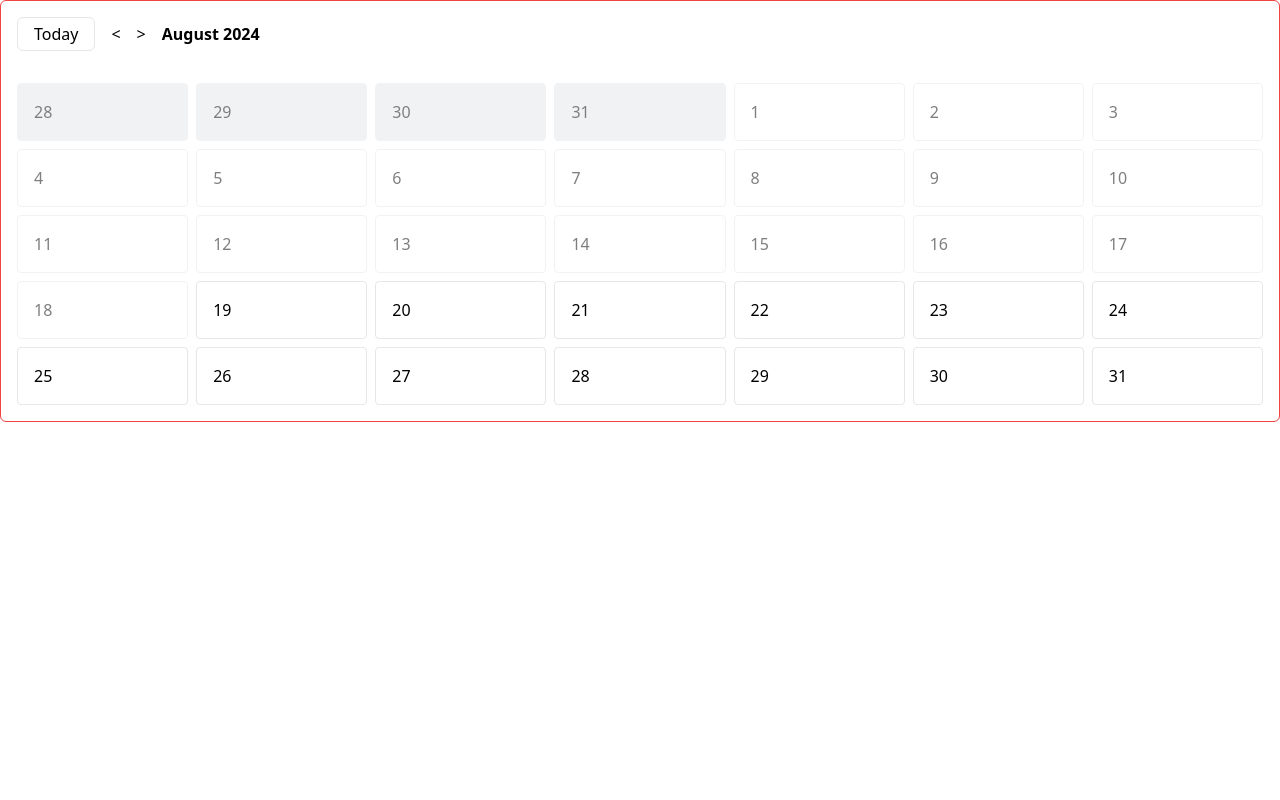
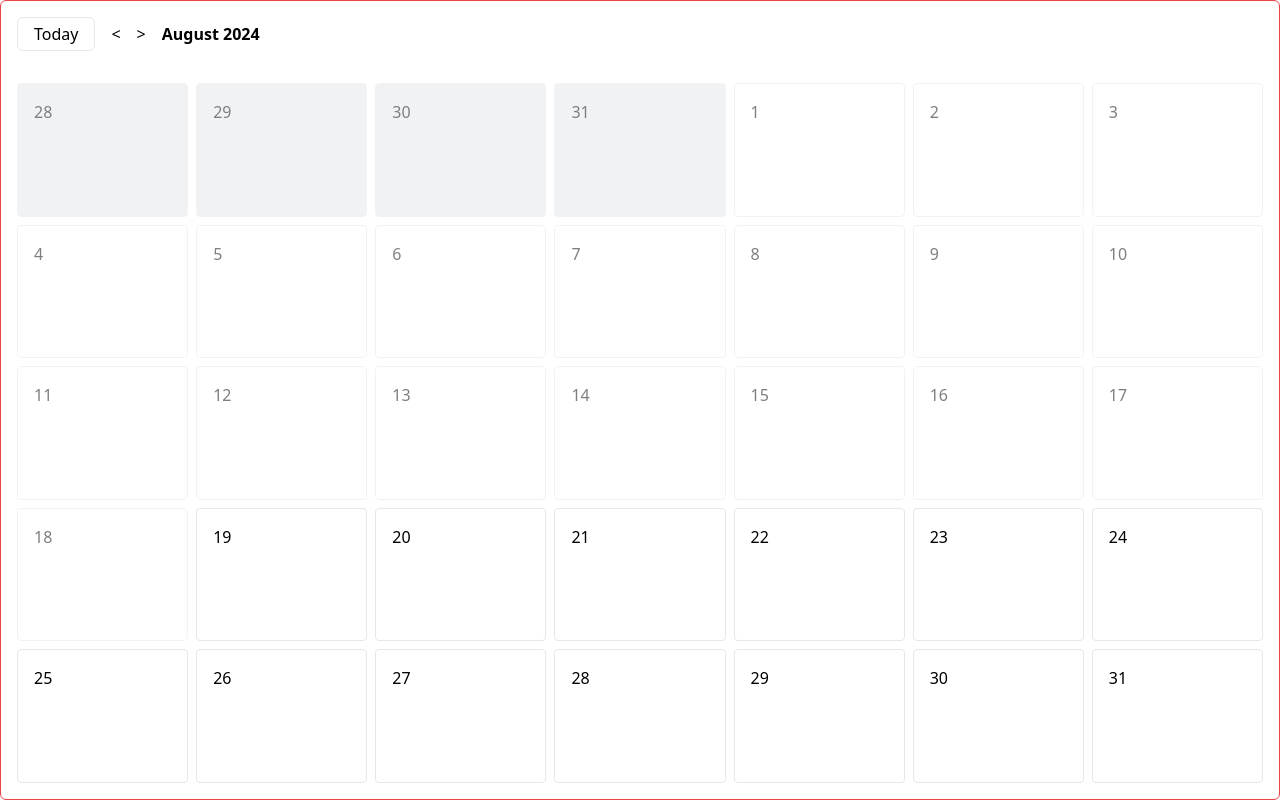
Before and after one commit to ScaxCodes/cc-calendar, a React (Vite) app: page / in a window 1280 px wide. Built offline with nearby package versions, Linux system fonts and the light colour scheme.

Commit message:
Add vertical growth to calendar items to fill screen

```diff
--- a/src/components/Calendar.tsx
+++ b/src/components/Calendar.tsx
@@ -18,7 +18,7 @@ export function Calendar() {
   const [currentMonth, setCurrentMonth] = useState(new Date());
 
   return (
-    <div className="m-auto max-w-[1500px] rounded-md border border-red-500">
+    <div className="m-auto flex h-screen max-w-[1500px] flex-col rounded-md border border-red-500">
       <Navigation
         currentMonth={currentMonth}
         setCurrentMonth={setCurrentMonth}
@@ -73,8 +73,8 @@ function Month({ currentMonth }: { currentMonth: Date }) {
   }
 
   return (
-    <main className="p-4">
-      <div className="grid grid-cols-7 gap-2">
+    <main className="flex flex-1 flex-col p-4">
+      <div className="grid flex-1 grid-cols-7 gap-2">
         {days.map((day, index) => {
           const isCurrentMonth = isSameMonth(day, currentMonth);
           const isInPast = isBefore(day, today) && !isToday(day);
```
